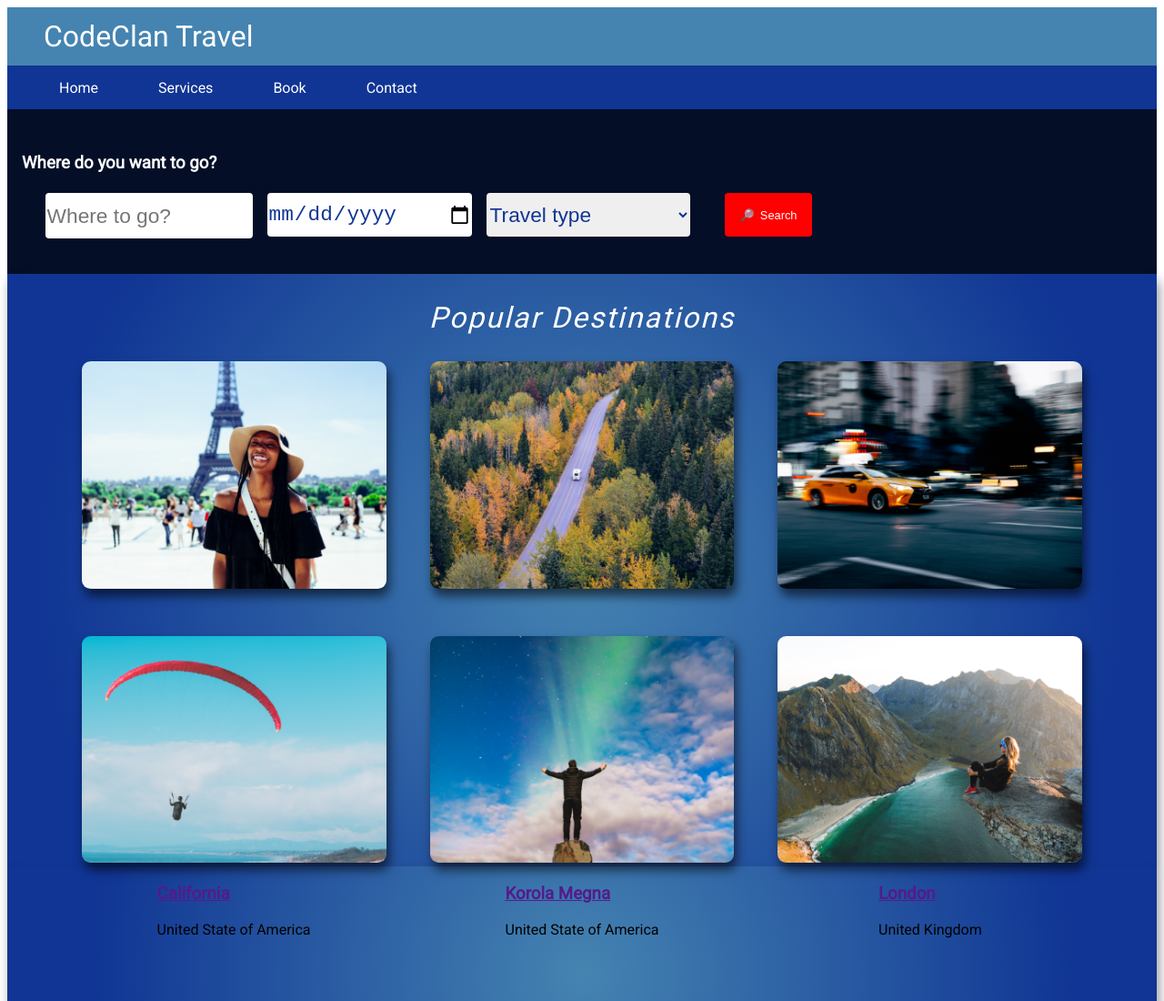
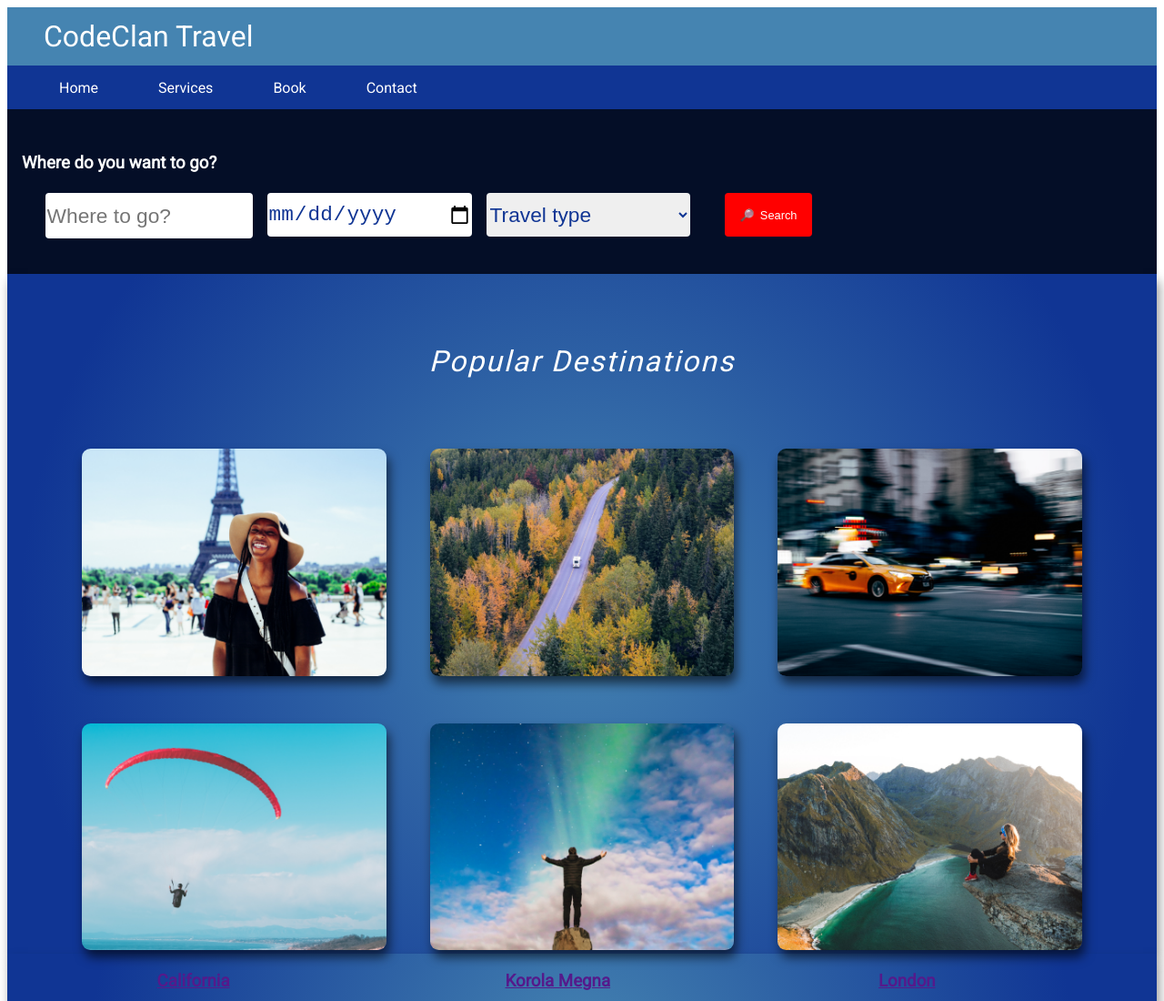
Before and after one commit to gm1wkr/cc_WK3_D3_Lab-css-grid-flex, a plain HTML site: page index.html in a window 1280 px wide. Shown: the top 1100 px of the page at 91% size. Drawn offline with Linux system fonts and the light colour scheme.

Commit message:
Final commit - MVP

```diff
--- a/style.css
+++ b/style.css
@@ -73,7 +73,7 @@ section.popular {
 
 .section-title > h3 {
   margin:0;
-  padding: 0;
+  padding: 3rem 0;
   line-height: 6rem;
   color: #fff;
   font-size: 2rem;
```
